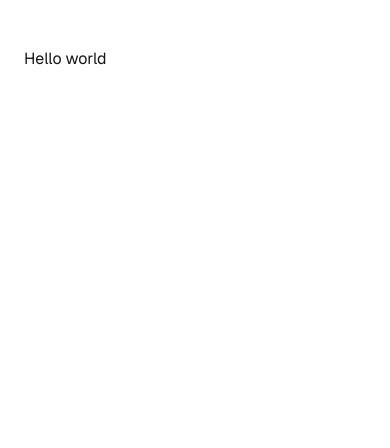
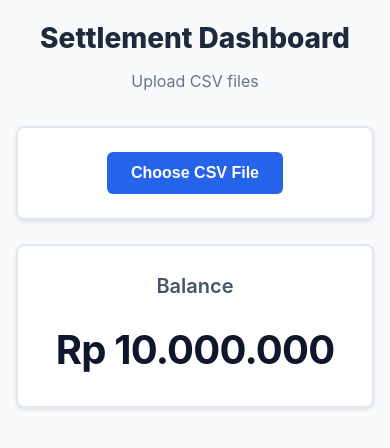
Before and after one commit to wahyuha/settlement-app, a Next.js app: page / in a window 390 px wide. Shown: the top 448 px of the page. Built offline with nearby package versions, Linux system fonts and the light colour scheme.

Commit message:
feat: first styling for uploader and balance section

```diff
--- a/src/app/globals.css
+++ b/src/app/globals.css
@@ -1,13 +1,7 @@
-:root {
-  --background: #ffffff;
-  --foreground: #171717;
-}
-
-@media (prefers-color-scheme: dark) {
-  :root {
-    --background: #0a0a0a;
-    --foreground: #ededed;
-  }
+* {
+  box-sizing: border-box;
+  margin: 0;
+  padding: 0;
 }
 
 html,
@@ -17,26 +11,17 @@ body {
 }
 
 body {
-  color: var(--foreground);
-  background: var(--background);
-  font-family: Arial, Helvetica, sans-serif;
+  font-family: -apple-system, BlinkMacSystemFont, 'Segoe UI', 'Roboto', 'Oxygen',
+    'Ubuntu', 'Cantarell', 'Fira Sans', 'Droid Sans', 'Helvetica Neue',
+    sans-serif;
   -webkit-font-smoothing: antialiased;
   -moz-osx-font-smoothing: grayscale;
-}
-
-* {
-  box-sizing: border-box;
-  padding: 0;
-  margin: 0;
+  background-color: #f8fafc;
+  color: #1e293b;
+  line-height: 1.6;
 }
 
 a {
   color: inherit;
   text-decoration: none;
 }
-
-@media (prefers-color-scheme: dark) {
-  html {
-    color-scheme: dark;
-  }
-}
--- a/src/app/page.module.css
+++ b/src/app/page.module.css
@@ -1,141 +1,172 @@
-.page {
-  --background: #fafafa;
-  --foreground: #fff;
-
-  --text-primary: #000;
-  --text-secondary: #666;
-
-  --button-primary-hover: #383838;
-  --button-secondary-hover: #f2f2f2;
-  --button-secondary-border: #ebebeb;
-
-  display: flex;
+.main {
   min-height: 100vh;
-  align-items: center;
-  justify-content: center;
-  font-family: var(--font-geist-sans);
-  background-color: var(--background);
+  padding: 2rem;
 }
 
-.main {
-  display: flex;
-  min-height: 100vh;
-  width: 100%;
-  max-width: 800px;
-  flex-direction: column;
-  align-items: flex-start;
-  justify-content: space-between;
-  background-color: var(--foreground);
-  padding: 120px 60px;
+.container {
+  max-width: 1200px;
+  margin: 0 auto;
 }
 
-.intro {
+.header {
+  margin-bottom: 2rem;
+  text-align: center;
+}
+
+.title {
+  font-size: 2.5rem;
+  font-weight: 800;
+  color: #1e293b;
+  margin-bottom: 0.5rem;
+}
+
+.subtitle {
+  font-size: 1.125rem;
+  color: #64748b;
+}
+
+.content {
   display: flex;
   flex-direction: column;
-  align-items: flex-start;
-  text-align: left;
-  gap: 24px;
+  gap: 1.5rem;
 }
 
-.intro h1 {
-  max-width: 320px;
-  font-size: 40px;
-  font-weight: 600;
-  line-height: 48px;
-  letter-spacing: -2.4px;
-  text-wrap: balance;
-  color: var(--text-primary);
+.topSection {
+  display: grid;
+  grid-template-columns: 1fr 1fr;
+  gap: 1.5rem;
 }
 
-.intro p {
-  max-width: 440px;
-  font-size: 18px;
-  line-height: 32px;
-  text-wrap: balance;
-  color: var(--text-secondary);
+.stepperSection {
+  margin-top: 1.5rem;
 }
 
-.intro a {
-  font-weight: 500;
-  color: var(--text-primary);
-}
-
-.ctas {
-  display: flex;
-  flex-direction: row;
-  width: 100%;
-  max-width: 440px;
-  gap: 16px;
-  font-size: 14px;
-}
-
-.ctas a {
-  display: flex;
-  justify-content: center;
-  align-items: center;
-  height: 40px;
-  padding: 0 16px;
-  border-radius: 128px;
-  border: 1px solid transparent;
-  transition: 0.2s;
-  cursor: pointer;
-  width: fit-content;
-  font-weight: 500;
-}
-
-a.primary {
-  background: var(--text-primary);
-  color: var(--background);
-  gap: 8px;
-}
-
-a.secondary {
-  border-color: var(--button-secondary-border);
-}
-
-/* Enable hover only on non-touch devices */
-@media (hover: hover) and (pointer: fine) {
-  a.primary:hover {
-    background: var(--button-primary-hover);
-    border-color: transparent;
-  }
-
-  a.secondary:hover {
-    background: var(--button-secondary-hover);
-    border-color: transparent;
+@media (max-width: 768px) {
+  .topSection {
+    grid-template-columns: 1fr;
   }
 }
 
-@media (max-width: 600px) {
+.error {
+  padding: 1rem;
+  background-color: #fee2e2;
+  border: 1px solid #fca5a5;
+  border-radius: 6px;
+  color: #b91c1c;
+  text-align: center;
+}
+
+@media (max-width: 768px) {
   .main {
-    padding: 48px 24px;
+    padding: 1rem;
   }
 
-  .intro {
-    gap: 16px;
+  .title {
+    font-size: 1.75rem;
   }
 
-  .intro h1 {
-    font-size: 32px;
-    line-height: 40px;
-    letter-spacing: -1.92px;
+  .subtitle {
+    font-size: 1rem;
   }
 }
 
-@media (prefers-color-scheme: dark) {
-  .logo {
-    filter: invert();
-  }
 
-  .page {
-    --background: #000;
-    --foreground: #000;
 
-    --text-primary: #ededed;
-    --text-secondary: #999;
+/* File uploader component */
 
-    --button-primary-hover: #ccc;
-    --button-secondary-hover: #1a1a1a;
-    --button-secondary-border: #1a1a1a;
-  }
+.containerUploader {
+  padding: 1.5rem;
+  background-color: #ffffff;
+  border: 2px solid #e2e8f0;
+  border-radius: 8px;
+  box-shadow: 0 2px 4px rgba(0, 0, 0, 0.1);
+  height: 100%;
 }
+
+.uploadArea {
+  display: flex;
+  flex-direction: column;
+  align-items: center;
+  gap: 1rem;
+}
+
+.fileInput {
+  display: none;
+}
+
+.uploadButton {
+  padding: 0.75rem 1.5rem;
+  font-size: 1rem;
+  font-weight: 600;
+  color: #ffffff;
+  background-color: #2563eb;
+  border: none;
+  border-radius: 6px;
+  cursor: pointer;
+  transition: background-color 0.2s ease;
+}
+
+.uploadButton:hover:not(:disabled) {
+  background-color: #1d4ed8;
+}
+
+.uploadButton:disabled {
+  background-color: #94a3b8;
+  cursor: not-allowed;
+}
+
+.successMessage {
+  margin-top: 1rem;
+  padding: 0.75rem 1rem;
+  color: #15803d;
+  background-color: #dcfce7;
+  border: 1px solid #86efac;
+  border-radius: 6px;
+  text-align: center;
+}
+
+.errorMessage {
+  margin-top: 1rem;
+  padding: 0.75rem 1rem;
+  color: #b91c1c;
+  background-color: #fee2e2;
+  border: 1px solid #fca5a5;
+  border-radius: 6px;
+  text-align: center;
+}
+
+
+/* Balance section */
+.containerBalance {
+  padding: 1.5rem;
+  background-color: #ffffff;
+  border: 2px solid #e2e8f0;
+  border-radius: 8px;
+  box-shadow: 0 2px 4px rgba(0, 0, 0, 0.1);
+  text-align: center;
+  height: 100%;
+}
+
+.titleBalance {
+  margin: 0 0 1rem 0;
+  font-size: 1.25rem;
+  font-weight: 600;
+  color: #475569;
+}
+
+.balanceValue {
+  font-size: 2.5rem;
+  font-weight: 700;
+  letter-spacing: -0.02em;
+  color: #0f172a;
+}
+
+.loading {
+  font-size: 1.5rem;
+  color: #64748b;
+}
+
+.noData {
+  font-size: 1.25rem;
+  color: #94a3b8;
+}
--- a/src/app/page.tsx
+++ b/src/app/page.tsx
@@ -1,12 +1,39 @@
-import Image from "next/image";
 import styles from "./page.module.css";
 
 export default function Home() {
   return (
-    <div className={styles.page}>
-      <main className={styles.main}>
-        Hello world
-      </main>
-    </div>
+    <main className={styles.main}>
+      <header className={styles.header}>
+        <h1 className={styles.title}>Settlement Dashboard</h1>
+        <p className={styles.subtitle}>Upload CSV files</p>
+      </header>
+
+      {/* Uploader section */}
+      <div className={styles.container}>
+        <div className={styles.topSection}>
+          <div className={styles.containerUploader}>
+            <div className={styles.uploadArea}>
+              <input
+                type="file"
+                accept=".csv"
+                className={styles.fileInput}
+              />
+              <button
+                className={styles.uploadButton}
+              >
+                Choose CSV File
+              </button>
+            </div>
+          </div>
+
+          <div className={styles.containerBalance}>
+            <h2 className={styles.titleBalance}>Balance</h2>
+            <div className={styles.balanceValue}>
+              Rp 10.000.000
+            </div>
+          </div>
+        </div>
+      </div>
+    </main>
   );
 }
```
